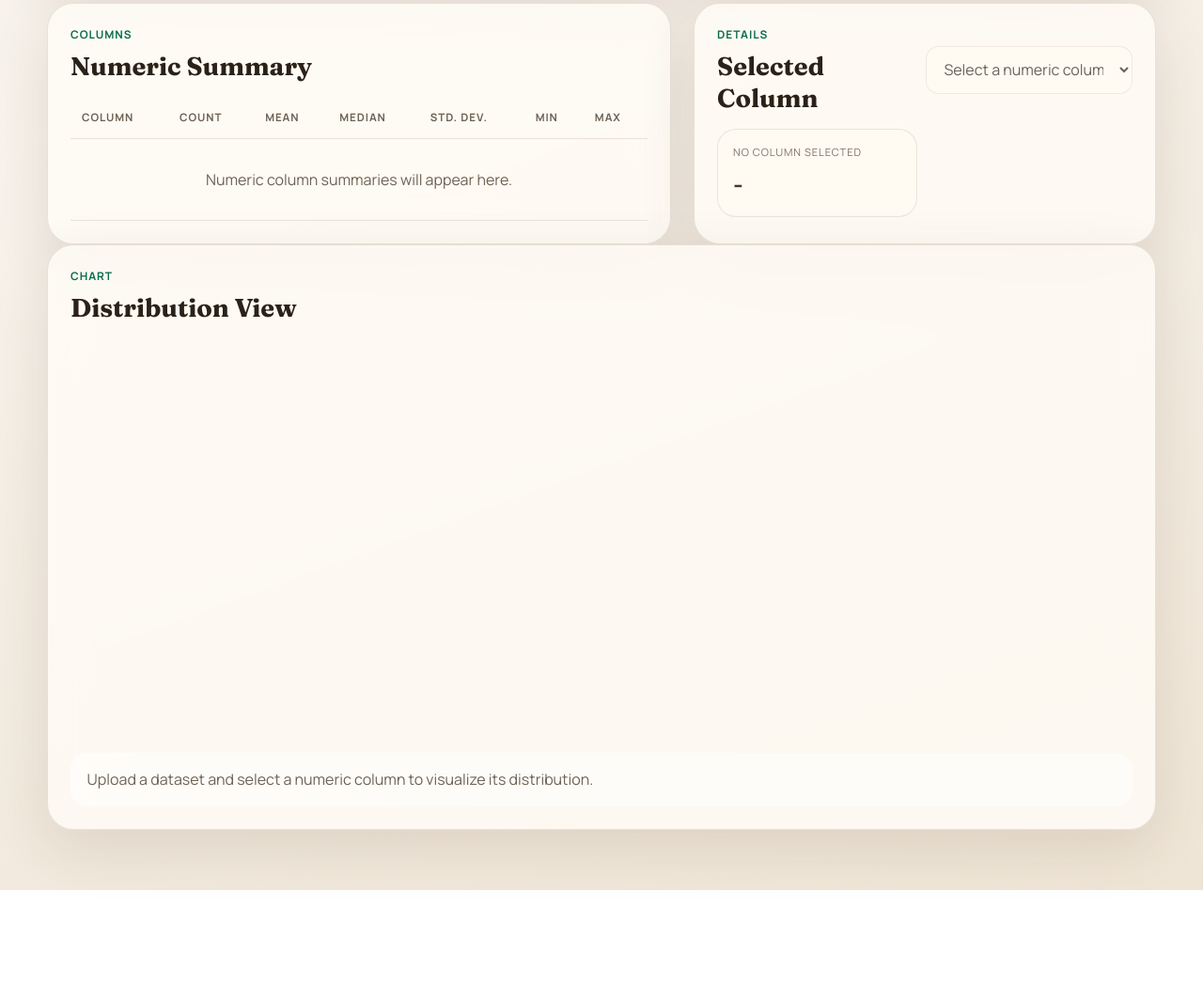
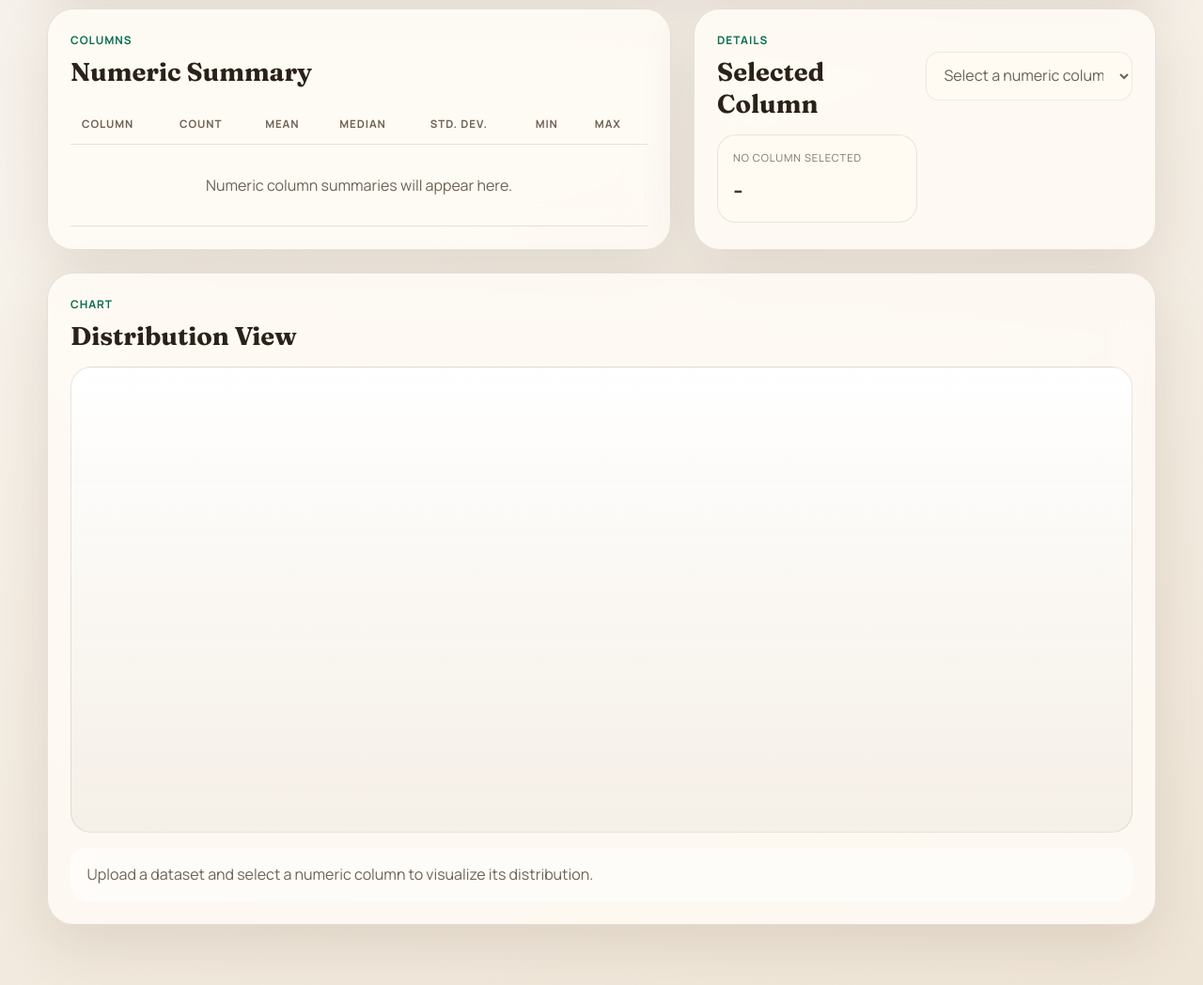
Before and after one commit to JRW0116/Descriptive-Statistics, a plain HTML site: page index.html in a window 1280 px wide. Shown: the part 982-2030 px from the top of the page at 94% size. Before the commit the page ends 1929 px from the top, so only its background shows below. Drawn offline with Linux system fonts and the light colour scheme.

Commit message:
Style drag-and-drop upload and chart

```diff
--- a/styles.css
+++ b/styles.css
@@ -131,7 +131,8 @@ h2 {
   display: inline-flex;
   flex-direction: column;
   gap: 0.35rem;
-  padding: 1rem 1.25rem;
+  min-width: min(100%, 420px);
+  padding: 1.2rem 1.25rem;
   border-radius: 18px;
   border: 1px dashed rgba(11, 110, 79, 0.34);
   background: rgba(255, 255, 255, 0.6);
@@ -143,6 +144,12 @@ h2 {
   transform: translateY(-2px);
   border-color: rgba(11, 110, 79, 0.7);
   background: rgba(255, 255, 255, 0.9);
+}
+
+.upload-card.is-dragover {
+  transform: translateY(-2px) scale(1.01);
+  border-color: rgba(11, 110, 79, 0.95);
+  background: rgba(217, 244, 234, 0.95);
 }
 
 .upload-title {
@@ -223,6 +230,25 @@ h2 {
   grid-template-columns: 1.35fr 1fr;
   gap: 1.5rem;
   margin-top: 1.5rem;
+}
+
+.chart-panel {
+  margin-top: 1.5rem;
+}
+
+.chart-wrap {
+  width: 100%;
+  overflow: hidden;
+  border: 1px solid var(--border);
+  border-radius: 22px;
+  background:
+    linear-gradient(180deg, rgba(255, 255, 255, 0.95), rgba(244, 238, 229, 0.88));
+}
+
+#distributionChart {
+  width: 100%;
+  height: auto;
+  display: block;
 }
 
 .table-wrap {
```
